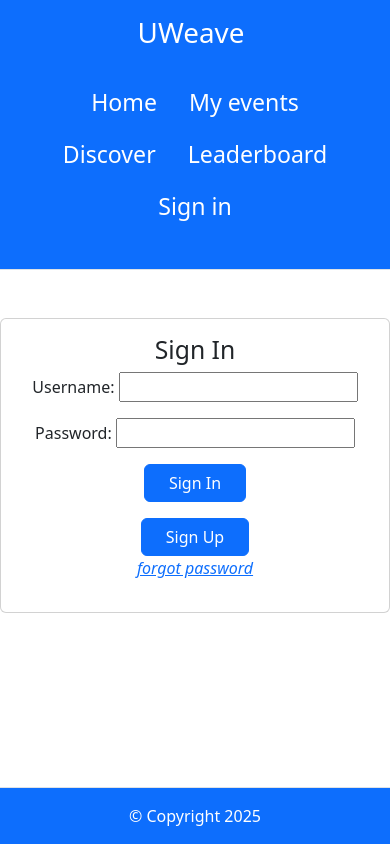
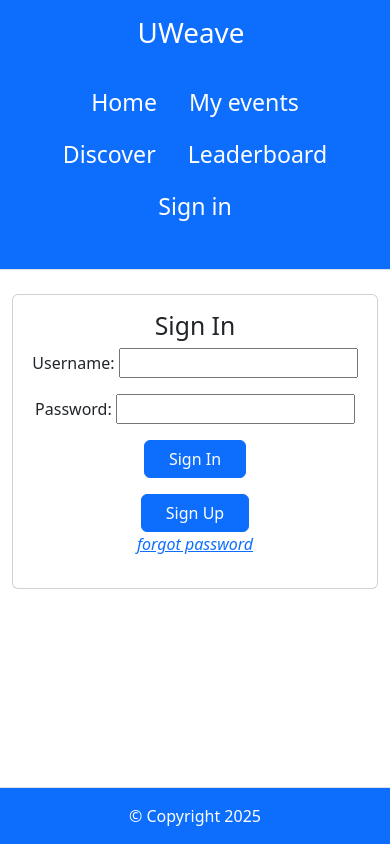
Before and after one commit to ms1498/groupSoftwareProject, a Django app: page /sign-in in a window 390 px wide. Run offline with Django 5.2, Linux system fonts and the light colour scheme; some libraries are stand-ins or nearby versions.

Commit message:
Responsiveness to screen size
I adapted the sign in page so it is more responsive when the screen changes size.

```diff
--- a/app/templates/sign_in.html
+++ b/app/templates/sign_in.html
@@ -18,7 +18,7 @@
 }
 </style>
 {% if user.is_authenticated %}
-    <div class="container mt-5">
+    <div class="container p-4">
         <div class="row justify-content-center">
             <div class="col-md-6">
                 <div class="card shadow p-4 text-center">
@@ -44,7 +44,7 @@
 
     {% else %}
     <!-- Sign in form -->
-    <div class="container mt-5">
+    <div class="container p-4">
         <div class="row">
             <div class="card p-3">
                 <h2 class="text-center">Sign In</h2>
```
